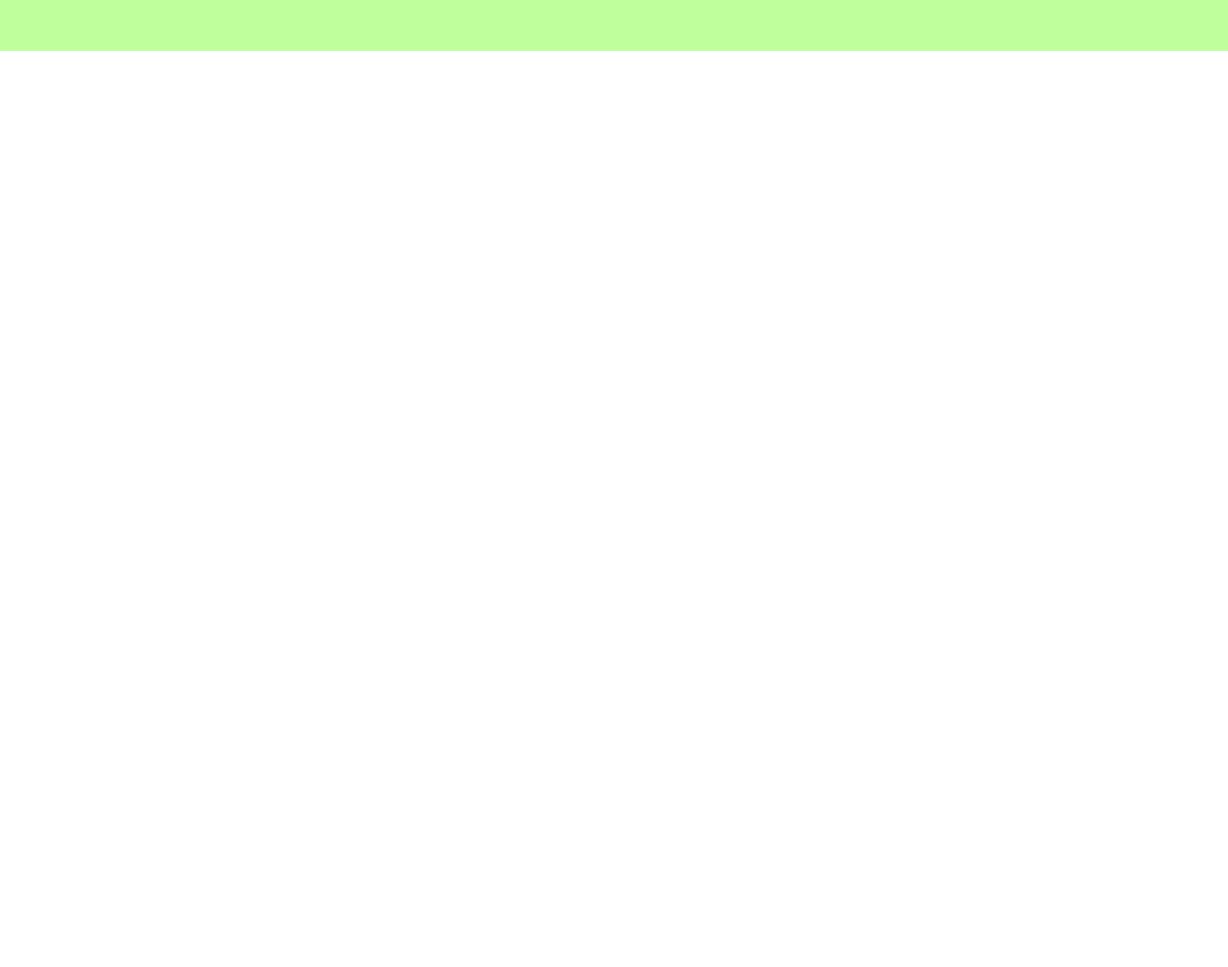
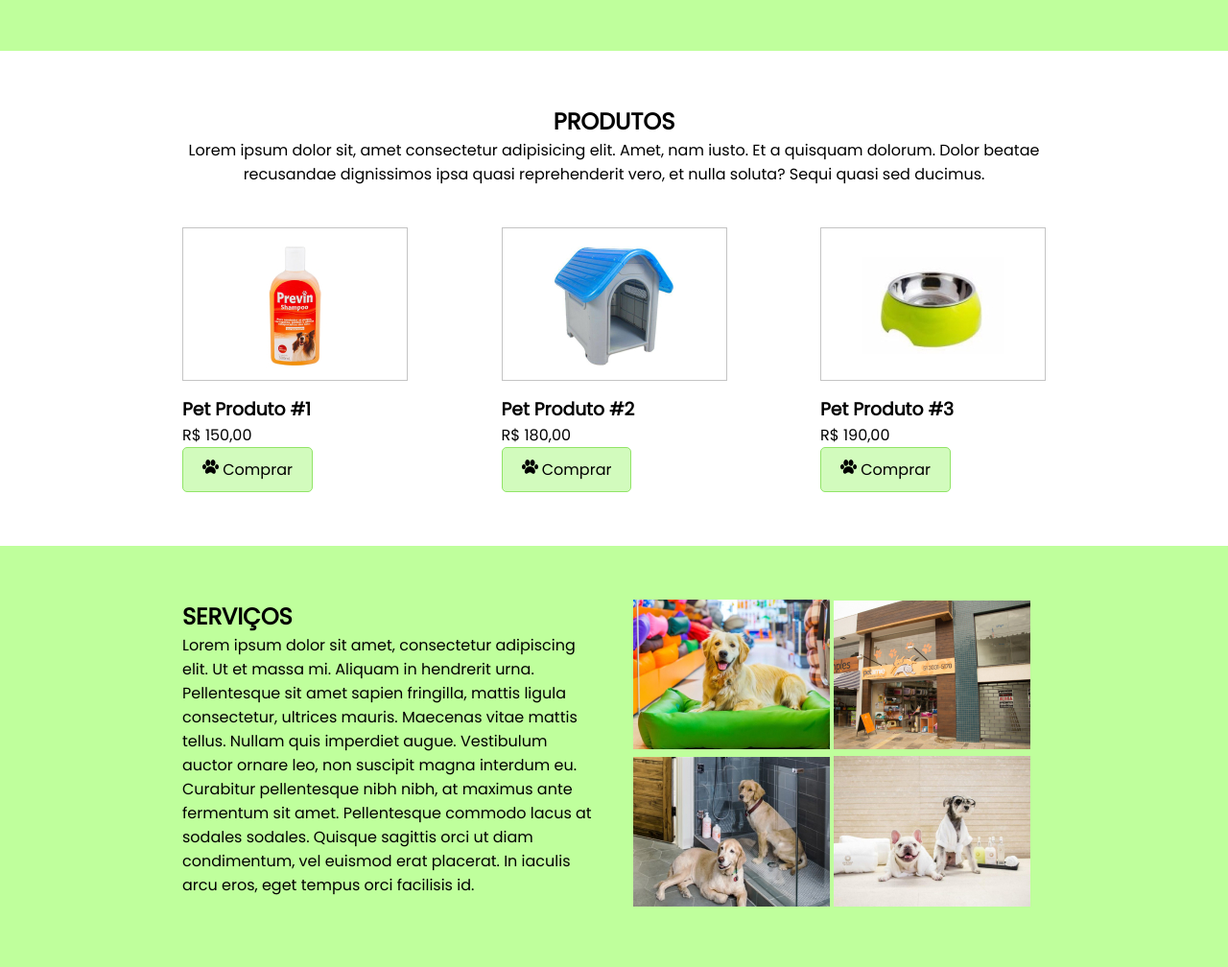
Before and after one commit to LueAmaral/PWI-Projeto, a plain HTML site: page index.html in a window 1280 px wide. Shown: the part 529-1537 px from the top of the page at 96% size. Before the commit the page ends 800 px from the top, so only its background shows below. Drawn offline with Linux system fonts and the light colour scheme.

Commit message:
Incluido frames Produtos e Serviços

```diff
--- a/css/style.css
+++ b/css/style.css
@@ -61,6 +61,10 @@ nav a:hover{
     margin-right: 0;
 }
 
+#produto .flexContainer{
+    margin-top: 43px;
+}
+
 /* grupos de elementos estilizados (.classe) */
 
 .fundoVerde{
@@ -81,3 +85,37 @@ nav a:hover{
     display: flex;
     justify-content: space-between;
 }
+
+.textoCentralizado{
+    text-align: center;
+}
+
+.produto{
+    width: 235px;
+}
+
+.produto figure{
+    border: 1px solid #c4c4c4;
+    background-color: #fff;
+    margin: 0 0 15px 0;
+    padding: 0;
+    text-align: center;
+    height: 160px;
+    line-height: 160px;
+}
+
+.produto figure img{
+    vertical-align: middle;
+
+}
+
+.btn-pata{
+    border: 1px solid #91e467;
+    background-color: #d2fbbd;
+    display: inline-block;
+    padding: 10px 20px;
+    text-decoration: none;
+    color: #000;
+    border-radius: 5px;
+    cursor: pointer;
+}
--- a/index.html
+++ b/index.html
@@ -33,5 +33,65 @@
                 </div>
             </div>
         </section>
+
+        <section id="produto">
+            <div class="container">
+                <h2 class="textoCentralizado">PRODUTOS</h2>
+                <p class="textoCentralizado">Lorem ipsum dolor sit, amet consectetur adipisicing elit. Amet, nam iusto. Et a quisquam dolorum. Dolor beatae recusandae dignissimos ipsa quasi reprehenderit vero, et nulla soluta? Sequi quasi sed ducimus.</p>
+
+                <div class="flexContainer">
+                    <div class="produto">
+                        <figure>
+                            <img src="img/produto-1.jpg" alt="Produto Pet 1">
+                        </figure>
+                        <h3>Pet Produto #1</h3>
+                        <p>R$ 150,00</p>
+                        <a href="#" class="btn-pata">
+                            <img src="img/patinha-preta.png" alt="Patinha preta">
+                            Comprar
+                        </a>
+                    </div>
+                    <div class="produto">
+                        <figure>
+                            <img src="img/produto-2.jpg" alt="Produto Pet 1">
+                        </figure>
+                        <h3>Pet Produto #2</h3>
+                        <p>R$ 180,00</p>
+                        <a href="#" class="btn-pata">
+                            <img src="img/patinha-preta.png" alt="Patinha preta">
+                            Comprar
+                        </a>
+                    </div>
+                    <div class="produto">
+                        <figure>
+                            <img src="img/produto-3.jpg" alt="Produto Pet 1">
+                        </figure>
+                        <h3>Pet Produto #3</h3>
+                        <p>R$ 190,00</p>
+                        <a href="#" class="btn-pata">
+                            <img src="img/patinha-preta.png" alt="Patinha preta">
+                            Comprar
+                        </a>
+                    </div>
+
+                </div>
+            </div>
+        </section>
+
+        <section class="fundoVerde">
+            <div class="container flexContainer">
+                <div class="col">
+                    <h2>SERVIÇOS</h2>
+                    <p>Lorem ipsum dolor sit amet, consectetur adipiscing elit. Ut et massa mi. Aliquam in hendrerit urna. Pellentesque sit amet sapien fringilla, mattis ligula consectetur, ultrices mauris. Maecenas vitae mattis tellus. Nullam quis imperdiet augue. Vestibulum auctor ornare leo, non suscipit magna interdum eu. Curabitur pellentesque nibh nibh, at maximus ante fermentum sit amet. Pellentesque commodo lacus at sodales sodales. Quisque sagittis orci ut diam condimentum, vel euismod erat placerat. In iaculis arcu eros, eget tempus orci facilisis id.</p>
+                </div>
+                <div class="col">
+                    <img src="img/img-galeria-1.jpg" alt="Golden retrivdr">
+                    <img src="img/img-galeria-2.jpg" alt="Fachada da loja">
+                    <img src="img/img-galeria-3.jpg" alt="Cachorros no banho">
+                    <img src="img/img-galeria-4.jpg" alt="Cachorros no spa">
+                </div>
+            </div>
+        </section>
+
     </body>
 </html>
```
